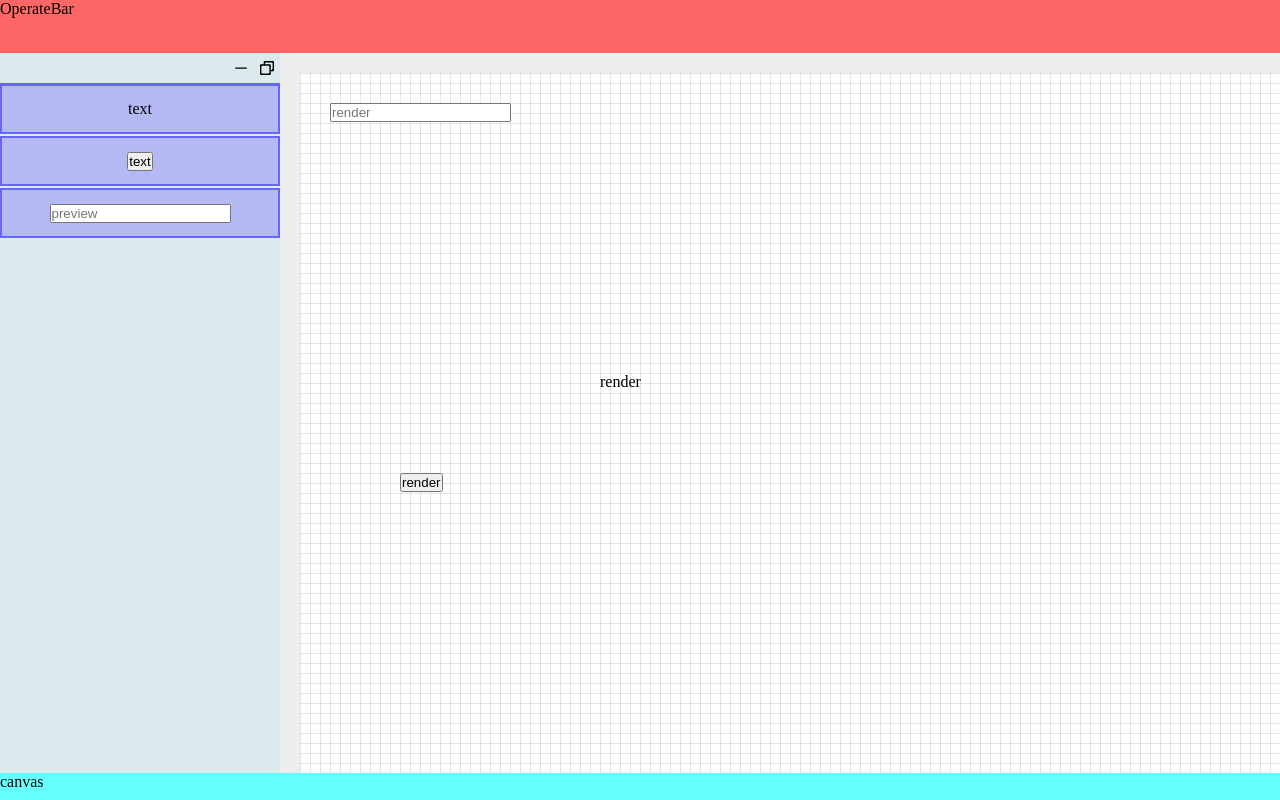
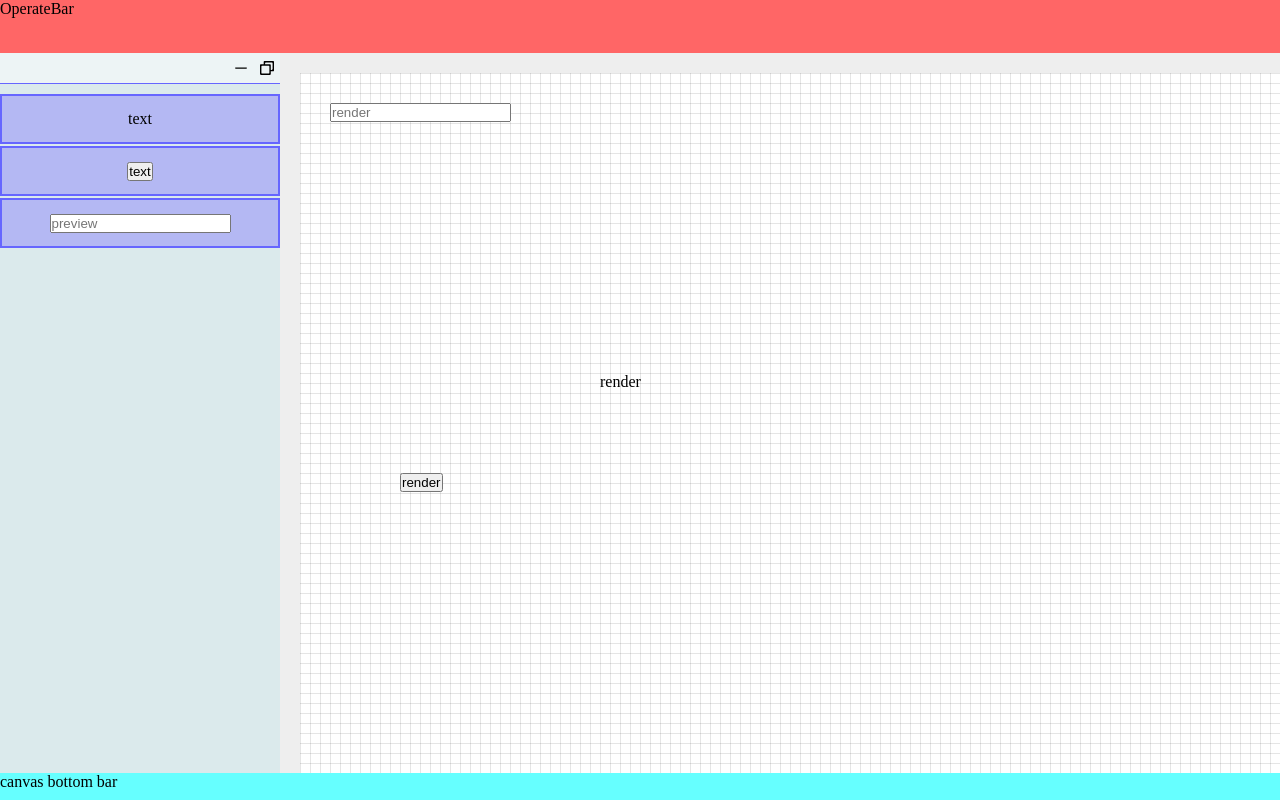
Before and after one commit to xump1233/MoNai, a Vue app: page / in a window 1280 px wide. Built offline with nearby package versions, Linux system fonts and the light colour scheme.

Commit message:
feat:组件市场弹窗移动

```diff
--- a/src/App.less
+++ b/src/App.less
@@ -3,3 +3,10 @@
   padding:0;
 
 }
+
+.unselectable {
+  user-select: none; /* 标准语法 */
+  -webkit-user-select: none; /* Safari */
+  -moz-user-select: none; /* Firefox */
+  -ms-user-select: none; /* Internet Explorer/Edge */
+}
--- a/src/components/PageEditor/components/BottomBar/index.tsx
+++ b/src/components/PageEditor/components/BottomBar/index.tsx
@@ -10,7 +10,7 @@ export default defineComponent({
 
     return ()=>(
       <div class="page-editor-bottom-bar">
-        canvas
+        canvas bottom bar
       </div>
     )
   }
--- a/src/components/PageEditor/components/ComponentStore/components/ToMinIcon.tsx
+++ b/src/components/PageEditor/components/ComponentStore/components/ToMinIcon.tsx
@@ -10,7 +10,10 @@ export default defineComponent({
 
     return ()=>(
       <svg
-        onClick={()=>{props.onClick && props.onClick()}}
+        onClick={(e:Event)=>{
+          e.stopPropagation();
+          props.onClick && props.onClick();
+        }}
         onMouseover={()=>{
           iconColor.value = "#1296db";
         }}
--- a/src/components/PageEditor/components/ComponentStore/components/ToWindowIcon.tsx
+++ b/src/components/PageEditor/components/ComponentStore/components/ToWindowIcon.tsx
@@ -10,7 +10,10 @@ export default defineComponent({
 
     return ()=>(
       <svg
-        onClick={()=>{props.onClick && props.onClick()}}
+        onClick={(e:Event)=>{
+          e.stopPropagation();
+          props.onClick && props.onClick();
+        }}
         onMouseover={()=>{
           iconColor.value = "#1296db";
         }}
--- /dev/null
+++ b/src/components/PageEditor/components/ComponentStore/hooks/useStoreMove.tsx
@@ -0,0 +1,34 @@
+import { ref } from "vue";
+
+export default function(moveEnd:()=>void){
+  const begin = ref<{x:number,y:number}>();
+  const offsetX = ref<number>(0);
+  const offsetY = ref<number>(0);
+  function mouseDown(e:MouseEvent){
+    begin.value = {
+      x:e.clientX,
+      y:e.clientY
+    }
+    window.addEventListener("mousemove",mouseOver);
+    window.addEventListener("mouseup",mouseUp);
+  }
+  function mouseOver(e:MouseEvent){
+    if(begin.value){
+      offsetX.value = begin.value.x - e.clientX;
+      offsetY.value = begin.value.y - e.clientY;
+    }
+  }
+  function mouseUp(e:MouseEvent){
+    moveEnd();
+    offsetX.value = 0;
+    offsetY.value = 0;
+    window.removeEventListener("mousemove",mouseOver);
+    window.removeEventListener("mouseup",mouseUp);
+  }
+
+  return {
+    mouseDown,
+    offsetX,
+    offsetY
+  }
+}
--- a/src/components/PageEditor/components/ComponentStore/index.less
+++ b/src/components/PageEditor/components/ComponentStore/index.less
@@ -12,6 +12,7 @@
     border-bottom:1px solid #66f;
     display: flex;
     justify-content: space-between;
+    background-color: rgba(255, 255, 255 , 0.5);
 
     .top-title{
       height:100%;
@@ -23,6 +24,12 @@
       padding-right:5px;
     }
   }
+
+  .store-container{
+    display: flex;
+    flex-wrap: wrap;
+    margin-top:10px;
+
 
     .store-item{
       height:50px;
@@ -43,6 +50,9 @@
 
       }
     }
+  }
+
+
 
 }
 
@@ -53,11 +63,18 @@
   position: absolute;
   z-index: 2004;
   background-color: rgb(0 188 212 / 30%);
-  top:50px;
-  left:200px;
   height: 500px;
   width: 600px;
   border-radius:10px;
   padding:5px;
-  border:2px solid rgb(154, 135, 50)
+  border:2px solid rgb(154, 135, 50);
+  transition: all 0s;
+
+  .store-top{
+    width: calc(100% + 10px);
+    padding-top: 5px;
+    transform: translate(-5px,-5px);
+    border-top-left-radius: 10px;
+    border-top-right-radius: 10px;
   }
+}
--- a/src/components/PageEditor/components/ComponentStore/index.tsx
+++ b/src/components/PageEditor/components/ComponentStore/index.tsx
@@ -3,6 +3,7 @@ import { registerConfig as config } from "@/hooks/useEditorConfig";
 import './index.less'
 import type { IBasicComponent } from "@/interface";
 import useDrag from "@/hooks/useDrag";
+import useStoreMove from "./hooks/useStoreMove";
 
 import ToWindowIcon from "./components/ToWindowIcon";
 import ToMinIcon from "./components/ToMinIcon";
@@ -13,19 +14,30 @@ export default defineComponent({
   },
   setup(props){
     const StoreState = ref<"left" | "min" | "float">("left");
-
     const ClassMap = {
       "left":"",
       "min":"min-state",
       "float":"float-state"
     }
+    const { dragStart } = useDrag();
+    const { mouseDown,offsetX,offsetY }  = useStoreMove(()=>{
+      storePosition.value.top = storePosition.value.top - offsetY.value;
+      storePosition.value.left = storePosition.value.left - offsetX.value;
+    });
+    const componentList = config.componentList;
 
-
-    const { dragStart } = useDrag();
-    const componentList = config.componentList;
+    const storePosition = ref<{top:number,left:number}>({top:50,left:200});
     return ()=>(
-      <div class={`page-editor-component-store ${ClassMap[StoreState.value]}`}>
-        <div class="store-top">
+      <div
+        class={`page-editor-component-store unselectable ${ClassMap[StoreState.value]}`}
+        style={StoreState.value === "float" && {
+          top:storePosition.value.top - offsetY.value + "px",
+          left:storePosition.value.left - offsetX.value + "px"
+        }}
+      >
+        <div class="store-top" onMousedown={(e:MouseEvent)=>{
+          StoreState.value === "float" && mouseDown(e);
+        }}>
           <div class="top-title"></div>
           <div class="top-operate">
             <ToMinIcon onClick={()=>{
@@ -40,6 +52,7 @@ export default defineComponent({
             }}></ToWindowIcon>
           </div>
         </div>
+        <div class="store-container">
         {componentList && componentList.map((item:IBasicComponent)=>{
           const Render = item.preview;
           return (
@@ -52,6 +65,7 @@ export default defineComponent({
             </div>
           )
         })}
+        </div>
       </div>
     )
   }
--- a/src/components/PageEditor/components/EditorCanvas/index.less
+++ b/src/components/PageEditor/components/EditorCanvas/index.less
@@ -63,13 +63,6 @@
   }
 }
 
-.unselectable {
-  user-select: none; /* 标准语法 */
-  -webkit-user-select: none; /* Safari */
-  -moz-user-select: none; /* Firefox */
-  -ms-user-select: none; /* Internet Explorer/Edge */
-}
-
 .grab{
   cursor:grab;
 }
--- a/src/hooks/usePageData.tsx
+++ b/src/hooks/usePageData.tsx
@@ -4,8 +4,8 @@ import { computed, ref } from "vue";
 
 const pageData = ref<IPageData>({
   pageContainer:{
-    width:1280,//1980px,1280,800
-    height:768,//1080px,768,600
+    width:1980,//1980px,1280,800
+    height:1080,//1080px,768,600
     currentReta:0.5,
   },
   components:[{
```
Lines whose indentation alone changed are shown as unchanged.
